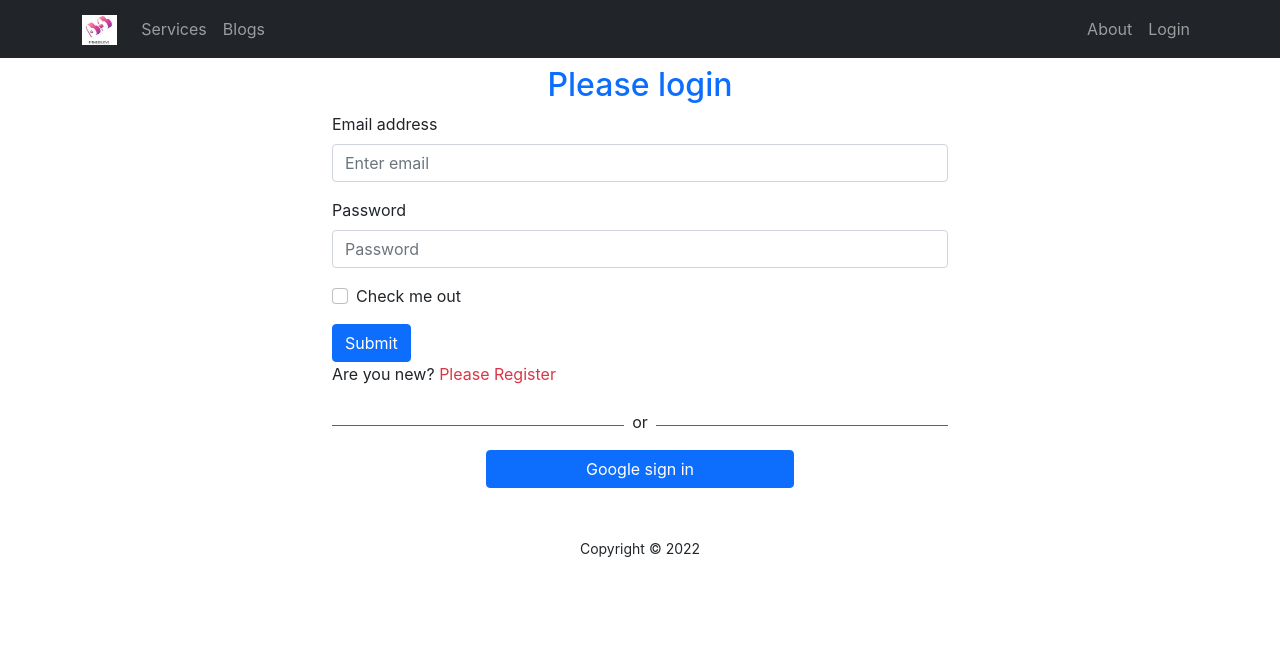
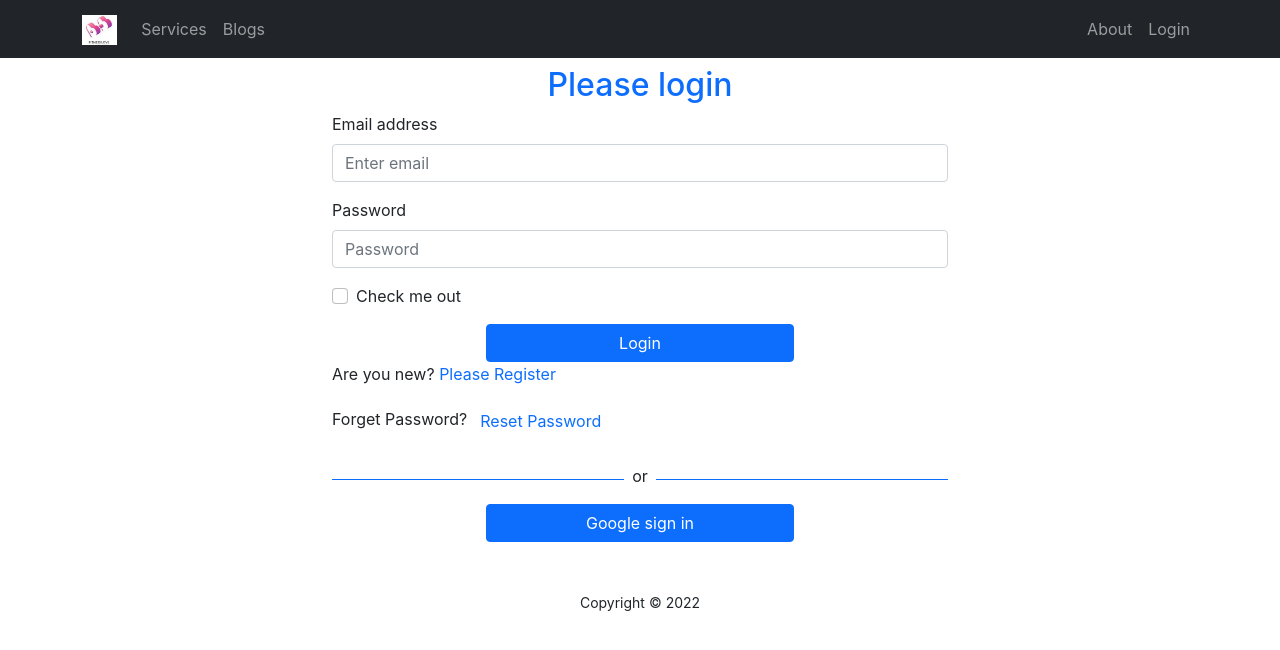
Before and after one commit to Ummepinki/fitness-lover-website, a React (Create React App) app: page /login in a window 1280 px wide. Shown: the top 650 px of the page. Built offline with nearby package versions, Linux system fonts and the light colour scheme; no server answers.

Commit message:
toast added

```diff
--- a/package.json
+++ b/package.json
@@ -14,6 +14,7 @@
     "react-firebase-hooks": "^5.0.3",
     "react-router-dom": "^6.3.0",
     "react-scripts": "5.0.1",
+    "react-toastify": "^8.2.0",
     "web-vitals": "^2.1.4"
   },
   "scripts": {
--- a/src/Pages/Login/Login/Login.js
+++ b/src/Pages/Login/Login/Login.js
@@ -2,9 +2,12 @@ import React, { useRef } from 'react';
 import { Button, Form } from 'react-bootstrap';
 import { Link, useLocation, useNavigate } from 'react-router-dom';
 
-import { useSignInWithEmailAndPassword } from 'react-firebase-hooks/auth';
+import { useSendPasswordResetEmail, useSignInWithEmailAndPassword } from 'react-firebase-hooks/auth';
 import auth from '../../../firebase.init';
 import SocialLogin from '../SocialLogin/SocialLogin';
+import { ToastContainer, toast } from 'react-toastify';
+import 'react-toastify/dist/ReactToastify.css';
+
 const Login = () => {
     const emailRef = useRef('');
     const passwordRef = useRef('');
@@ -12,6 +15,7 @@ const Login = () => {
     const location = useLocation();
 
     let from = location.state?.from?.pathname || "/";
+    let errorElement;
 
     const [
         signInWithEmailAndPassword,
@@ -19,6 +23,17 @@ const Login = () => {
         loading,
         error,
     ] = useSignInWithEmailAndPassword(auth);
+
+    const [sendPasswordResetEmail, sending] = useSendPasswordResetEmail(auth);
+
+
+    if (error) {
+
+        errorElement = <div>
+            <p className='text-danger'>Error: {error.message}</p>
+        </div>
+
+    }
 
     if (user) {
         navigate(from, { replace: true });
@@ -34,6 +49,13 @@ const Login = () => {
 
     const navigateRegister = event => {
         navigate('/register');
+    }
+
+    const resetPassword = async () => {
+        const email = emailRef.current.value;
+        await sendPasswordResetEmail(email);
+        toast('Sent email');
+
     }
     return (
         <div className='container w-50 mx-auto'>
@@ -52,12 +74,15 @@ const Login = () => {
                 <Form.Group className="mb-3" controlId="formBasicCheckbox">
                     <Form.Check type="checkbox" label="Check me out" />
                 </Form.Group>
-                <Button variant="primary" type="submit">
-                    Submit
+                <Button className='w-50 d-block mx-auto' variant="primary" type="submit">
+                    Login
                 </Button>
             </Form>
-            <p> Are you new?<Link to="/register" className='text-danger pe-auto text-decoration-none' onClick={navigateRegister}> Please Register</Link></p>
+            {errorElement}
+            <p> Are you new?<Link to="/register" className='text-primary pe-auto text-decoration-none' onClick={navigateRegister}> Please Register</Link></p>
+            <p> Forget Password?<button className=' btn btn-link text-primary pe-auto text-decoration-none' onClick={resetPassword}> Reset Password</button></p>
             <SocialLogin></SocialLogin>
+            <ToastContainer />
         </div>
     );
 };
--- a/src/Pages/Login/Register/Register.js
+++ b/src/Pages/Login/Register/Register.js
@@ -1,9 +1,9 @@
 import React from 'react';
 import { Link, useNavigate } from 'react-router-dom';
-import { useCreateUserWithEmailAndPassword } from 'react-firebase-hooks/auth';
-
+import { useCreateUserWithEmailAndPassword, useUpdateProfile } from 'react-firebase-hooks/auth';
 import './Register.css';
 import auth from '../../../firebase.init';
+import SocialLogin from '../SocialLogin/SocialLogin';
 
 const Register = () => {
     const [
@@ -11,7 +11,9 @@ const Register = () => {
         user,
         loading,
         error,
-    ] = useCreateUserWithEmailAndPassword(auth);
+    ] = useCreateUserWithEmailAndPassword(auth, { sendEmailVerification: true });
+
+    const [updateProfile, updating, updateError] = useUpdateProfile(auth);
 
     const navigate = useNavigate();
 
@@ -20,16 +22,23 @@ const Register = () => {
     }
 
     if (user) {
-        navigate('/home');
+        console.log('user', user);
     }
 
-    const handleRegister = event => {
+    const handleRegister = async (event) => {
         event.preventDefault();
         const name = event.target.name.value;
         const email = event.target.email.value;
         const password = event.target.password.value;
 
-        createUserWithEmailAndPassword(email, password);
+        // createUserWithEmailAndPassword(email, password);
+
+
+        await createUserWithEmailAndPassword(email, password);
+        await updateProfile({ displayName: name });
+        console.log('Updated profile');
+        navigate('/home');
+
     }
     return (
         <div className='register-form'>
@@ -38,10 +47,11 @@ const Register = () => {
                 <input type="text" name="name" id="" placeholder='your name' />
                 <input type="email" name="email" id="" placeholder='Email Address' required />
                 <input type="password" name="password" id="" placeholder='Password' required />
-                <input type="submit" value=" Register" />
+                <input className='w-50 mx-auto btn btn-primary mt-2' type="submit" value=" Register" />
 
             </form>
-            <p> Already have an account?<Link to="/login" className='text-danger pe-auto text-decoration-none' onClick={navigateLogin}> Please login</Link></p>
+            <p> Already have an account?<Link to="/login" className='text-primary pe-auto text-decoration-none' onClick={navigateLogin}> Please login</Link></p>
+            <SocialLogin></SocialLogin>
         </div>
     );
 };
--- a/src/Pages/Login/RequiredAuth/RequiredAuth.js
+++ b/src/Pages/Login/RequiredAuth/RequiredAuth.js
@@ -2,11 +2,16 @@ import React from 'react';
 import { useAuthState } from 'react-firebase-hooks/auth';
 import { Navigate, useLocation } from 'react-router-dom';
 import auth from '../../../firebase.init';
+import Loading from '../../Shared/Loading/Loading';
 
 
 const RequiredAuth = ({ children }) => {
-    const [user] = useAuthState(auth);
+    const [user, loading] = useAuthState(auth);
     const location = useLocation();
+    if (loading) {
+        return <Loading></Loading>
+    }
+
     if (!user) {
         return <Navigate to="/login" state={{ from: location }} replace />;
     }
--- /dev/null
+++ b/src/Pages/Shared/Loading/Loading.js
@@ -0,0 +1,12 @@
+import React from 'react';
+import { Spinner } from 'react-bootstrap';
+
+const Loading = () => {
+    return (
+        <div style={{ height: '300px' }} className='w-100 d-flex justify-content-center align-items-center'>
+            <Spinner animation="border" variant="primary" />
+        </div>
+    );
+};
+
+export default Loading;
```
Also changed, not shown: 1 other file (tests, documents, lock files or other folders).
